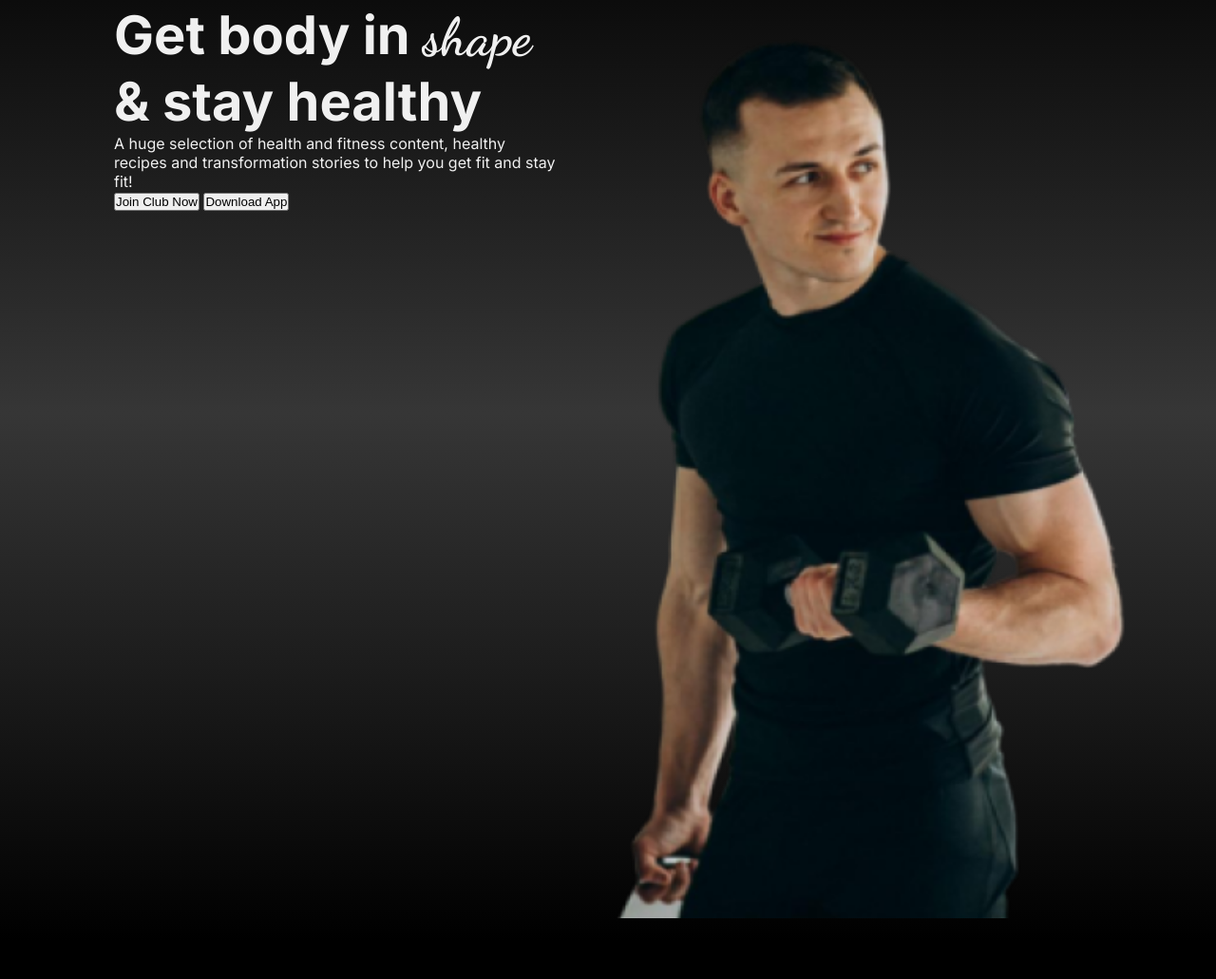
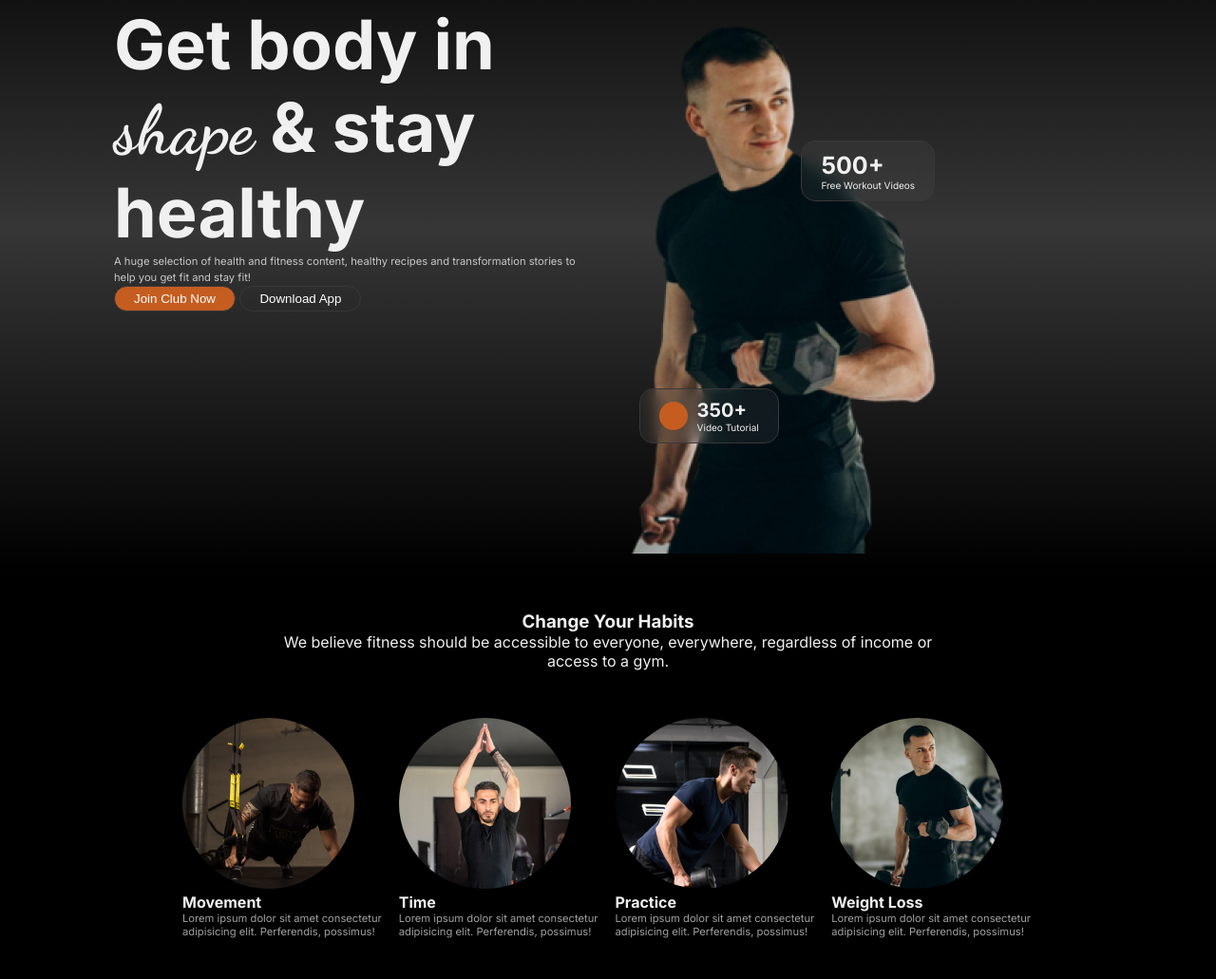
Before and after one commit to Jobayer668/fitness-portfolio, a plain HTML site: page index.html in a window 1280 px wide. Shown: the part 121-1152 px from the top of the page at 95% size. Drawn offline with Linux system fonts and the light colour scheme.

Commit message:
second part done

```diff
--- a/index.html
+++ b/index.html
@@ -29,16 +29,27 @@
 
                 <h1>Get body in <span class="dif-font">shape</span> & stay healthy</h1>
 
-                <p class="banner-description">A huge selection of health and fitness content, healthy recipes and transformation stories to help you get fit and stay fit!</p>
+                <p>A huge selection of health and fitness content, healthy recipes and transformation stories to help you get fit and stay fit!</p>
 
                 <div>
-                    <button class="btn-primary">Join Club Now</button>
+                    <button id="btn">Join Club Now</button>
                     <button>Download App</button>
                 </div>
 
             </div>
+            <div id="video">
+                <div id="workout">
+                    <h3>500+</h3>
+                    <p>Free Workout Videos</p>
+                </div>
+                <div id="tutorial">
+                    <p id="round-p"></p>
                     <div>
-                <img class="banner-profile-pic" src="images/Images 2.png" alt="">
+                        <h3>350+</h3>
+                        <p>Video Tutorial</p>
+                    </div>
+                </div>
+                <img src="images/Images 2.png" alt="">
             </div>
 
         </div>
@@ -46,29 +57,61 @@
     </header>
     <main>
         <section class="about">
+
+            <div id="change">
                 <h3 class="section-title">Change Your Habits</h3>
                 <p class="section-description">We believe fitness should be accessible to everyone, everywhere, regardless of income or
                 access to a gym.</p>
-        <div class="img-item">
-            <!-- img*4>h3.img-title+p.img-description -->
-            <img class="radius" src="images/image 3.png" alt="">
-                <h3 class="img-title">Movement</h3>
-                <p class="img-description"></p>
-            </img>
-            <img class="radius" src="images/image 2.png" alt="">
-                <h3 class="img-title">Time</h3>
-                <p class="img-description"></p>
-            </img>
-            <img class="radius" src="images/image 4.png" alt="">
-                <h3 class="img-title">Practice</h3>
-                <p class="img-description"></p>
-            </img>
-            <img class="radius" src="images/image 5.png" alt="">
-                <h3 class="img-title">Weight Loss</h3>
-                <p class="img-description"></p>
-            </img>
             </div>
+
+            <div id="img-item">
+                <div>
+                    <img src="images/image 3.png" alt="">
+                    <div>
+                        <h4>Movement</h4>
+                        <p>Lorem ipsum dolor sit amet consectetur adipisicing elit. Perferendis, possimus!</p>
+                    </div>
+                </div>
+                <div>
+                    <img src="images/image 2.png" alt="">
+                    <div>
+                        <h4>Time</h4>
+                        <p>Lorem ipsum dolor sit amet consectetur adipisicing elit. Perferendis, possimus!</p>
+                    </div>
+                </div>
+                <div>
+                    <img src="images/image 4.png" alt="">
+                    <div>
+                        <h4>Practice</h4>
+                        <p>Lorem ipsum dolor sit amet consectetur adipisicing elit. Perferendis, possimus!</p>
+                    </div>
+                </div>
+                <div>
+                    <img src="images/image 5.png" alt="">
+                    <div>
+                        <h4>Weight Loss</h4>
+                        <p>Lorem ipsum dolor sit amet consectetur adipisicing elit. Perferendis, possimus!</p>
+                    </div>
+                </div>
+            </div>
+
         </section>
+
+
+
+
+
+
+
+
+
+
+
+
+
+
+
+<!--
     <div class="banner secondary-bg">
         <div class="banner-content">
         <h1>Run an Extra
@@ -106,12 +149,10 @@
                         <img src="images/trainer6.png" alt="">
                     </div>
                 </div>
-        </section>
+        </section> -->
 
-
-        </section>
     </main>
-    <footer>
+    <!-- <footer>
 
         <div class="started">
             <h2>Fitness</h2>
@@ -139,6 +180,7 @@
                 </ul>
             </div>
 
-    </footer>
+    </footer> -->
+
 </body>
 </html>
--- a/style/style.css
+++ b/style/style.css
@@ -75,72 +75,130 @@ nav ul li a{
     margin-top: 55px;
 }
 
-#banner div{
+#banner>div{
     width: 50%;
 }
 
 #banner-content{
-    padding-right: 50px;
+    padding-right: 35px;
 }
 
 #banner-content h1{
-    font-size: 3.5rem;
+    font-size: 4.5rem;
+}
 
+#banner-content p{
+    font-size: .7rem;
+    color: #c7c7c7;
+    line-height: 1.5;
+}
+
+#video{
+    display: flex;
+    position: relative;
+}
+
+#workout{
+    position: absolute;
+    top: 25%;
+    right: 35%;
+    padding: 10px 20px;
+    border: 1px solid #383838;
+    border-radius: 15px;
+    background: #62626229;
+    backdrop-filter: blur(8px);
+}
+#workout h3{
+    font-size: 25px;
+}
+#workout P{
+    font-size: 10px;
 }
 
 
+#tutorial{
+    display: flex;
+    flex-direction: row;
+    justify-content: center;
+    align-items: center;
+    position: absolute;
+    bottom: 20%;
+    left: 3%;
+    padding: 10px 20px;
+    border: 1px solid #383838;
+    border-radius: 15px;
+    background: #62626229;
+    backdrop-filter: blur(8px);
+}
 
-    /* picture */
-    .banner-profile-pic{
-        width: 580px;
-    }
+#round-p{
+    width: 30px;
+    height: 30px;
+    border-radius: 50px;
+    background: #c55d20;
+    margin-right: 10px;
+}
 
-    /* main section  */
-    main{
-        max-width: 1140px;
-        margin: 0 auto;
-        padding: 130px 150px;
-        text-align: center;
-        margin-top: 80px;
-    }
-/* . secondary-bg{
-    background-color: aqua;
-    }      */
+#tutorial>div>h3{
+font-size: 20px;
+}
+#tutorial>div>p{
+    font-size: 10px;
+}
 
-.section-title{
-    font-size: 35px;
-    font-weight: 700;
-    color: white;
+button{
+    padding: 5px 20px;
+    border: 1px solid #383838;
+    border-radius: 50px;
+    background: none;
+    color: #ffffff;
 }
-.section-description{
-    font-size: 18px;
+#btn{
+    background-color: #c55d20;
+}
+
+
+/* main section  */
+main{
+    width: 70%;
+    margin: 0 auto;
+    display: flex;
+    flex-direction: row;
+    justify-content: center;
+    align-items: center;
 }
 
 /* about styles */
 .about{
-    border-radius: 10px;
+    margin: 40px auto;
+    display: flex;
+    flex-direction: column;
+    justify-content: center;
+    align-items: center;
+    gap: 30px;
 }
 
-/* 4 images work */
-.img-item{
-    display: flex;
-    justify-content: space-around;
-    margin-bottom: 130px;
-    }
-.img-description{
-    font-weight: 600;
-}
-.radius{
-    border-radius: 50px;
-    border: none;
+#change{
+    width: 80%;
+    margin: 0 auto;
+    margin-bottom: 20px;
 }
 
-/* .img-responsive{
-    display: flex;
-    justify-content: space-between;
-} */
-
-.started{
-    display: flex;
+#change h3, #change p{
     text-align: center;
 }
+
+#img-item{
+    display: grid;
+    grid-template-columns: repeat(4,1fr);
+    gap: 15px;
+}
+
+#img-item img{
+    border-radius: 50%;
+}
+
+#img-item p{
+    font-size: .7rem;
+    color: #a1a1a1;
+}
```
Lines whose indentation alone changed are shown as unchanged.
